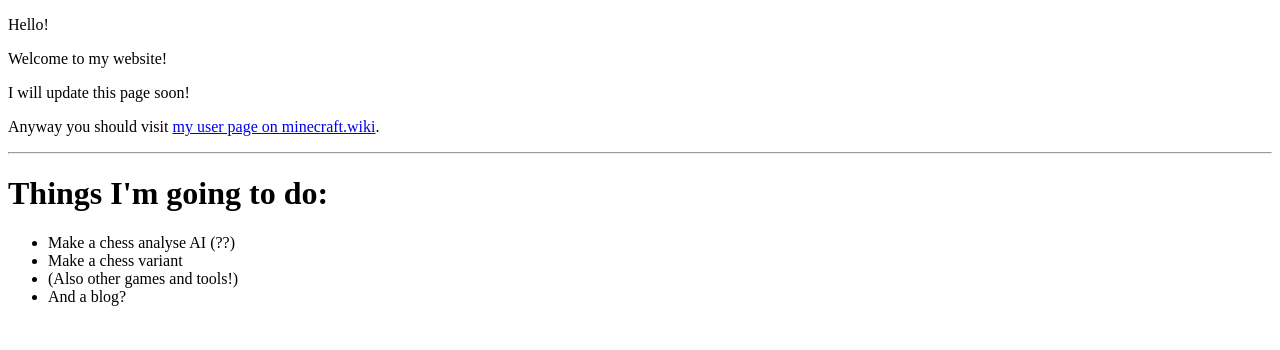
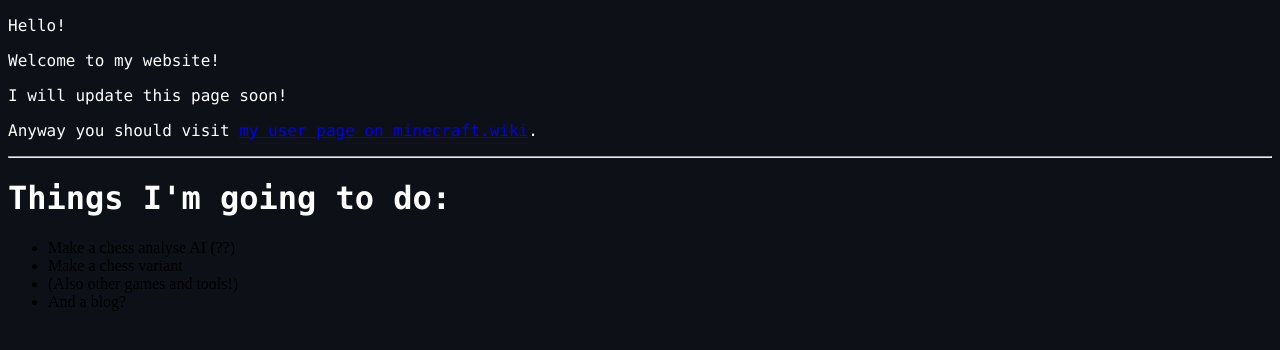
Before and after one commit to ThienFakeVN/thieenjweb, a plain HTML site: page index.html in a window 1280 px wide. Drawn offline with Linux system fonts and the light colour scheme.

Commit message:
Update index.html
bruh

```diff
--- a/index.html
+++ b/index.html
@@ -2,7 +2,7 @@
 <html>
 <head>
 <title>A page Title</title>
-<link rel="stylesheet" href="main_sttyle.css">
+<link rel="stylesheet" href="main_style.css">
 </head>
 <body>
 
```
